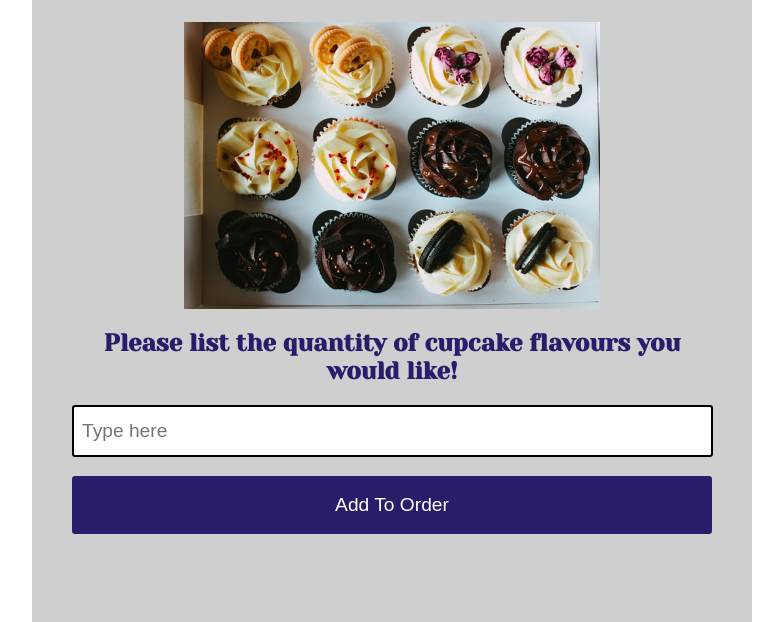
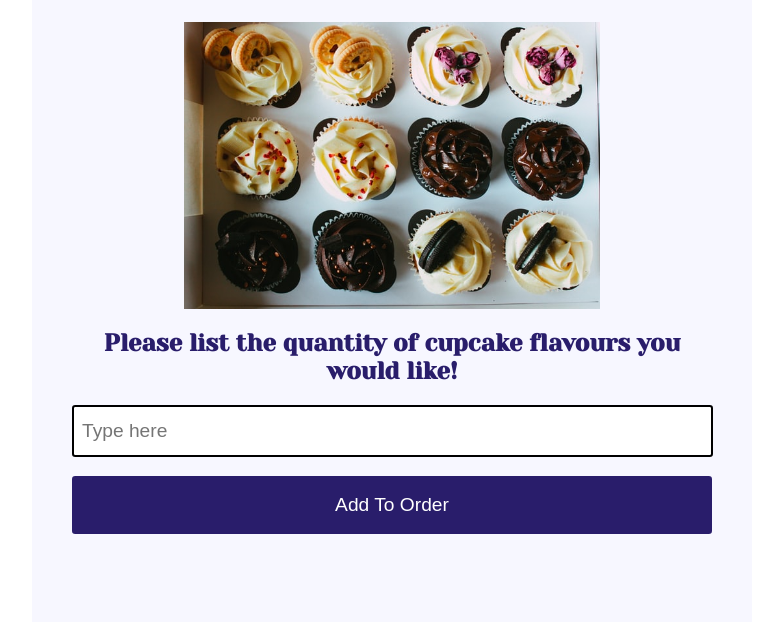
Before and after one commit to Cabr0050/cabrol-francesa-ui-and-dynamic-content, a plain HTML site: page index.html in a window 1280 px wide. Shown: the part 120-742 px from the top of the page, without its empty margins (248-1031 px from the left). Drawn offline with Linux system fonts and the light colour scheme.

Commit message:
Updated style.css

```diff
--- a/css/style.css
+++ b/css/style.css
@@ -32,7 +32,7 @@ body{
 
 main {
 
-    background-color: #cfcfcf;
+    background-color: #F7F7FF;
     padding: 2.5rem;
 }
 
```
